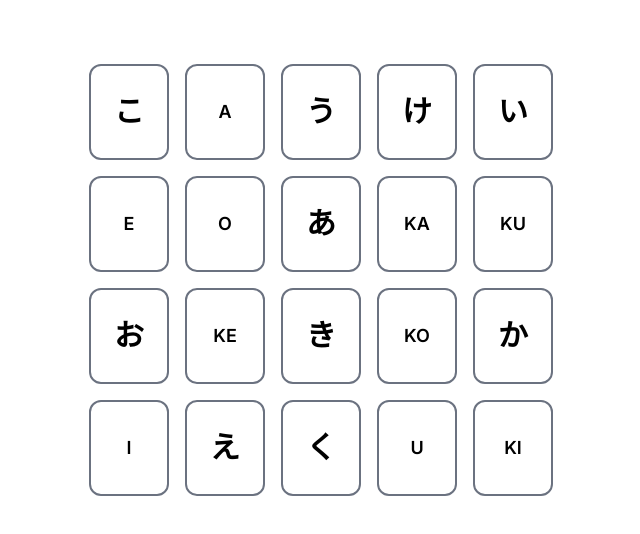
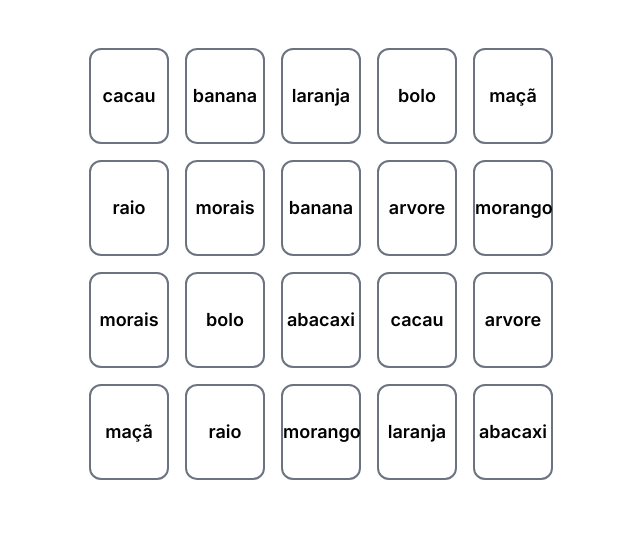
Before and after one commit to julionm/pairs-game, a React (Vite) app: page / in a window 1280 px wide. Shown: the top 534 px of the page, without its empty margins (319-959 px from the left). Built offline with nearby package versions, Linux system fonts and the light colour scheme.

Commit message:
feat: Creating new game Memory Game

```diff
--- a/src/App.tsx
+++ b/src/App.tsx
@@ -1,11 +1,11 @@
 import { Header } from 'components/Header';
-import { PairsGamePage } from './pages/PairsGame';
+import { MemoryGamePage } from './pages/MemoryGame';
 
 export function App() {
   return (
     <>
       <Header />
-      <PairsGamePage />
+      <MemoryGamePage />
     </>
   )
 }
--- a/src/components/Cards/CardBoard/index.tsx
+++ b/src/components/Cards/CardBoard/index.tsx
@@ -1,18 +1,24 @@
 import { useRef } from "react";
-import { SimpleCard } from "components/Cards/SimpleCard";
-import { Card, CardRef, CardState } from "models/cards";
+import { SimpleCard } from "components/cards/SimpleCard";
+import { Answer, Card, CardRef, CardState, Round } from "models/cards";
 
 interface CardBoardOptions {
     initialCards: Card[],
     answerSize: number;
     answerChecker: (answer: number[]) => boolean,
-    onGameFinished: () => void
+    onGameFinished: (rounds: Round[]) => void
 }
 
-export function CardBoard({ initialCards, answerChecker, answerSize, onGameFinished } : CardBoardOptions) {
+export function CardBoard({
+    initialCards,
+    answerChecker,
+    answerSize,
+    onGameFinished,
+} : CardBoardOptions) {
 
     const selectedCards: Set<number> = new Set();
 
+    const rounds = useRef<Round[]>([]);
     const correctAnswers = useRef<number>(0);
     const cardsElements = useRef<Record<string, CardRef>>({});
 
@@ -32,6 +38,8 @@ export function CardBoard({ initialCards, answerChecker, answerSize, onGameFinis
                 const isAnswer = answerChecker([...selectedCards]);
                 const newCardState = isAnswer ? CardState.CORRECT : CardState.ERROR;
 
+                createRoundStatistics(Array.from(selectedCards), isAnswer);
+
                 if (isAnswer) {
                     correctAnswers.current += answerSize;
                 }
@@ -44,7 +52,7 @@ export function CardBoard({ initialCards, answerChecker, answerSize, onGameFinis
                     selectedCards.clear();
 
                     if (correctAnswers.current === initialCards.length) {
-                        onGameFinished();
+                        onGameFinished(rounds.current);
                     }
                 }, 200);
             }
@@ -57,6 +65,16 @@ export function CardBoard({ initialCards, answerChecker, answerSize, onGameFinis
 
     function isRoundFinished() {
         return selectedCards.size === answerSize;
+    }
+
+    function createRoundStatistics (cardsIds: number[], isCorrect: boolean) {
+        const answerType = isCorrect ? Answer.CORRECT : Answer.WRONG;
+        const newEvent: Round = {
+            id: String(Date.now()),
+            answerType,
+            triedValues: cardsIds
+        }
+        rounds.current.push(newEvent);
     }
 
     return (
--- a/src/components/Cards/SimpleCard/index.tsx
+++ b/src/components/Cards/SimpleCard/index.tsx
@@ -1,6 +1,6 @@
 import { forwardRef, useCallback, useImperativeHandle, useRef, useState } from "react";
 import { Card, CardRef, CardState } from "models/cards";
-import { ComponentByCardType } from "components/Cards/ComponentByCardType";
+import { ComponentByCardType } from "components/cards/ComponentByCardType";
 
 const cardStateToClass: Record<CardState, String> = {
     [CardState.DEFAULT]: 'hover:scale-105 border-2 border-gray-500',
--- a/src/components/Modal/index.tsx
+++ b/src/components/Modal/index.tsx
@@ -1,4 +1,4 @@
-import { ReactNode } from "react";
+import { ReactNode, useRef } from "react";
 import { createPortal } from "react-dom";
 
 interface ModalPortalOptions {
@@ -15,23 +15,36 @@ function ModalPortal ({ children }: ModalPortalOptions) {
 interface ModalOptions {
     children: ReactNode,
     isVisible?: boolean,
-    onClose: () => void
+    onClose?: () => void
 }
 
 export function Modal({ children, isVisible = false, onClose }: ModalOptions) {
 
+    const modal = useRef<HTMLDivElement | null>(null);
+
+    function closeModal() {
+        if (!modal.current) return;
+
+        modal.current.classList.remove('modal-show');
+        modal.current.classList.add('modal-hide');
+
+        onClose && onClose();
+    }
+
     return (
         <ModalPortal>
-            <div className={`fixed inset-0 z-1 scale-0 ${isVisible ? 'modal-show' : 'modal-hide'}`}>
+            <div
+                ref={modal}
+                className={`fixed inset-0 z-1 scale-0 ${isVisible ? 'modal-show' : 'modal-hide'}`}>
                 <div
-                    onClick={onClose}
+                    onClick={closeModal}
                     className="fixed inset-0 bg-black bg-opacity-75">
                 </div>
 
                 <div className="fixed inset-0 flex items-end sm:items-center sm:justify-center">
                     <div className="bg-white rounded-lg min-w-[200px] relative">
                         <div
-                            onClick={onClose}
+                            onClick={closeModal}
                             className="absolute right-2 top-2 h-6 aspect-square cursor-pointer">
                             <svg xmlns="http://www.w3.org/2000/svg" fill="none" viewBox="0 0 24 24" strokeWidth="1.5" stroke="currentColor" className="">
                                 <path strokeLinecap="round" strokeLinejoin="round" d="M6 18 18 6M6 6l12 12" />
--- /dev/null
+++ b/src/components/games/MemoryGame/index.tsx
@@ -0,0 +1,60 @@
+import { CardBoard } from "components/cards/CardBoard"
+import { Card, Round, Types } from "models/cards";
+import { useMemo } from "react";
+import { randomize } from "utils/random";
+
+interface MemoryGameOptions {
+   values: string[]
+}
+
+export function MemoryGame({ values }: MemoryGameOptions) {
+
+    const cardMapping: Map<number, Card> = useMemo(() => {
+        let id = 0;
+
+        const cards: Map<number, Card> = values.reduce((arr: Map<number, Card>, curr) => {
+            id += 1;
+            const firstCard: Card = {
+                id,
+                value: curr,
+                type: Types.STRING
+            };
+            id += 1;
+            const secondCard: Card = {
+                id,
+                value: curr,
+                type: Types.STRING
+            };
+
+            arr.set(firstCard.id, firstCard);
+            arr.set(secondCard.id, secondCard);
+
+            return arr;
+        }, new Map());
+
+        return cards;
+    }, []);
+    const cardList: Card[] = useMemo(() => randomize(Array.from(cardMapping.values())), [values]);
+
+    function pairMatch (answer: number[]) {
+        const [firstCardId, secondCardId] = answer;
+
+        const firstValue = cardMapping.get(firstCardId)?.value;
+        const secondValue = cardMapping.get(secondCardId)?.value;
+
+        return firstValue === secondValue;
+    }
+
+    function handleGameFinished (rounds: Round[]) {
+        console.log(rounds);
+    }
+
+    return (
+        <CardBoard
+            initialCards={cardList}
+            answerSize={2}
+            answerChecker={pairMatch}
+            onGameFinished={handleGameFinished}
+        />
+    )
+}
--- a/src/components/PairsGame/index.tsx
+++ b/src/components/games/PairsGame/index.tsx
@@ -1,6 +1,6 @@
-import { ReactNode, useCallback, useMemo, useRef, useState } from "react";
-import { CardBoard } from "components/Cards/CardBoard";
-import { Card } from "models/cards";
+import { ReactNode, useCallback, useMemo, useState } from "react";
+import { CardBoard } from "components/cards/CardBoard";
+import { Answer, Card, Round } from "models/cards";
 import { Modal } from "components/Modal";
 import { randomize } from "utils/random";
 
@@ -8,18 +8,7 @@ interface PairsGameOptions {
     pairs: Card[][]
 }
 
-interface Event {
-   answerType: Answer,
-   id: string,
-   triedValues: Card[] // value types
-}
-
 type SquareCallback= () => ReactNode;
-
-enum Answer {
-    CORRECT = "correct",
-    WRONG = "wrong"
-}
 
 const CorrectSquare: SquareCallback = () => (
     <div className="h-8 aspect-square rounded-sm bg-correct"></div>
@@ -36,9 +25,8 @@ const SquareByType: Record<Answer, SquareCallback> = {
 
 export function PairsGame({ pairs }: PairsGameOptions) {
 
-    const [isWinModalVisible, setIsWinModalVisible] = useState(false);
-
-    const events = useRef<Event[]>([]);
+    const [rounds, setRounds] = useState<Round[]>([]);
+    const [isModalVisible, setIsModalVisible] = useState<boolean>(false);
 
     const cards: Map<number, Card> = useMemo(
         () =>
@@ -53,45 +41,28 @@ export function PairsGame({ pairs }: PairsGameOptions) {
             pairs.map(([val1, val2]) => val1.id + "" + val2.id)
         )
     , []);
-    const attempts: number = useMemo(() => events.current.length, [isWinModalVisible]);
     const randomCards = useMemo<Card[]>(() => randomize(Array.from(cards.values())), []);
 
-    const EventsList = useCallback(() => (
-        events.current.map(event => {
-            const Component = SquareByType[event.answerType];
+    const RoundsList = useCallback(() => (
+        rounds.map(round => {
+            const Component = SquareByType[round.answerType];
 
             return (
-                <Component key={event.id} />
+                <Component key={round.id} />
             );
         })
-    ), [isWinModalVisible]);
+    ), [rounds]);
 
     function isPair (answer: number[]) {
         const [firstId, secondId] = answer;
         const isCorrect = pairsSet.has(firstId + "" + secondId) || pairsSet.has(secondId + "" + firstId);
 
-        const triedValues: Card[] = [];
+        return isCorrect;
+    }
 
-        const firstCard = cards.get(firstId);
-        const secondCard = cards.get(secondId);
-
-        if (firstCard) {
-            triedValues.push(firstCard);
-        }
-
-        if (secondCard) {
-            triedValues.push(secondCard);
-        }
-
-        const answerType = isCorrect ? Answer.CORRECT : Answer.WRONG;
-        const newEvent: Event = {
-            id: String(Date.now()),
-            answerType,
-            triedValues
-        }
-        events.current.push(newEvent);
-
-        return isCorrect;
+    function onGameFinished (rounds: Round[]) {
+        setRounds(rounds);
+        setIsModalVisible(true);
     }
 
     return (
@@ -100,17 +71,15 @@ export function PairsGame({ pairs }: PairsGameOptions) {
                 initialCards={randomCards}
                 answerChecker={isPair}
                 answerSize={2}
-                onGameFinished={() => setIsWinModalVisible(true)} />
-            <Modal
-                isVisible={isWinModalVisible}
-                onClose={() => setIsWinModalVisible(false)}>
+                onGameFinished={onGameFinished} />
+            <Modal isVisible={isModalVisible}>
                 <div className="p-6 flex flex-col items-center gap-4">
                     <h1 className="text-xl font-bold">Well Done!</h1>
 
-                    <p>You found all correct cards within {attempts} attempts!</p>
+                    <p>You found all correct cards within {rounds.length} attempts!</p>
 
                     <div className="grid grid-cols-[repeat(4,auto)] gap-2 mx-auto">
-                        <EventsList />
+                        <RoundsList />
                     </div>
                 </div>
             </Modal>
--- a/src/models/cards.ts
+++ b/src/models/cards.ts
@@ -20,3 +20,14 @@ export enum CardState {
     CORRECT = 'correct',
     ERROR = 'error'
 }
+
+export enum Answer {
+    CORRECT = "correct",
+    WRONG = "wrong"
+}
+
+export interface Round {
+    answerType: Answer,
+    id: string,
+    triedValues: number[] // value types
+ }
--- /dev/null
+++ b/src/pages/MemoryGame/index.tsx
@@ -0,0 +1,23 @@
+import { MemoryGame } from "components/games/MemoryGame";
+
+const VALUES = [
+    'arvore',
+    'banana',
+    'maçã',
+    'laranja',
+    'raio',
+    'morais',
+    'abacaxi',
+    'morango',
+    'bolo',
+    'cacau',
+]
+
+export function MemoryGamePage () {
+
+    return (
+        <div className="">
+            <MemoryGame values={VALUES}/>
+        </div>
+    )
+}
--- a/src/pages/PairsGame/index.tsx
+++ b/src/pages/PairsGame/index.tsx
@@ -1,4 +1,4 @@
-import { PairsGame } from "components/PairsGame";
+import { PairsGame } from "components/games/PairsGame";
 import { Card, Types } from "models/cards";
 
 const PAIRS: Card[][] = [
```
Also changed, not shown: 1 other file (tests, documents, lock files or other folders).
